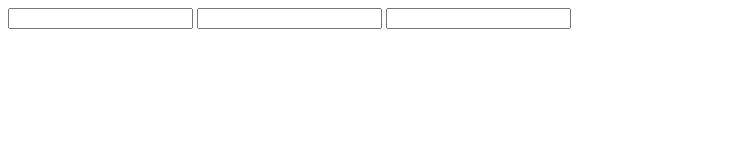
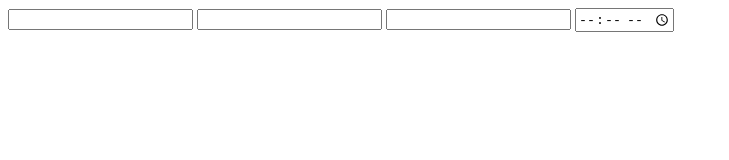
Before and after one commit to Poojitha368/mern-course, a plain HTML site: page forms.html in a window 1280 px wide. Shown: the whole page, without its empty margins (0-729 px from the left). Drawn offline with Linux system fonts and the light colour scheme.

Commit message:
input time forms

```diff
--- a/forms.html
+++ b/forms.html
@@ -10,6 +10,7 @@
         <input type="text">
         <input type="password">
         <input type="number">
+        <input type="time">
     </form>
 </body>
 </html>
```
